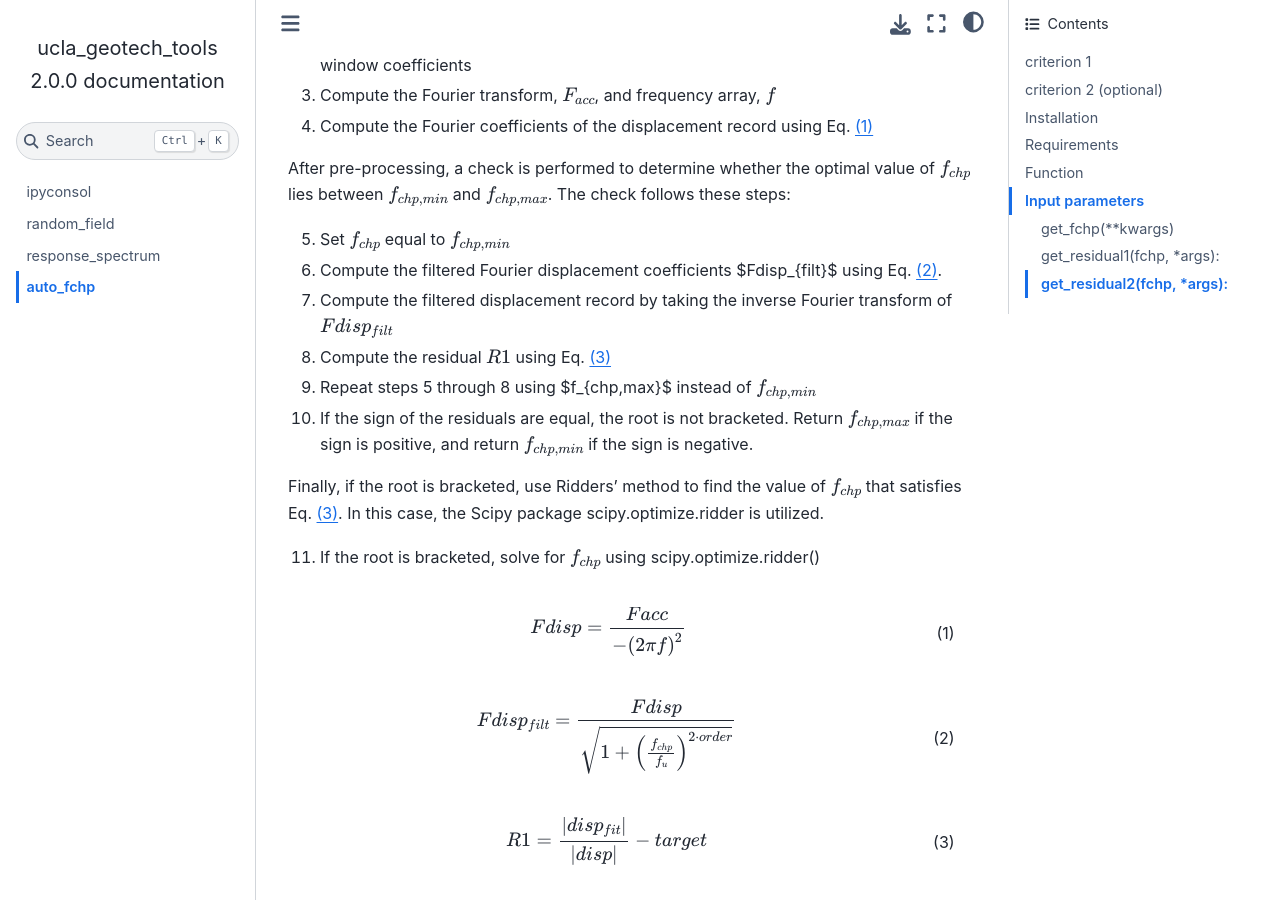
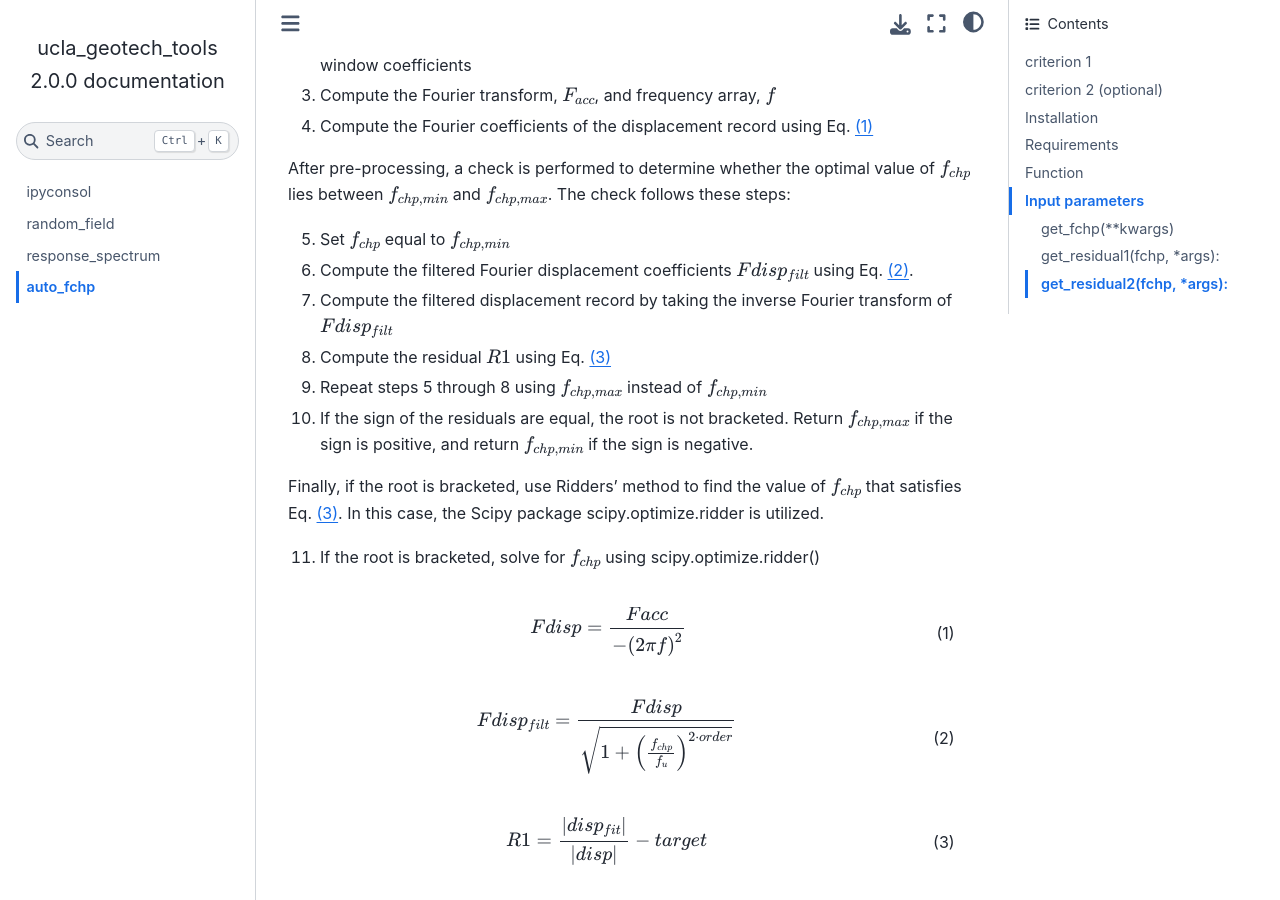
Before and after one commit to sjbrandenberg/ucla_geotech_tools, a Sphinx documentation site: the page built from docs/auto_fchp_README.md, in a window 1280 px wide and 900 px high, scrolled down 654 px. Built offline with Sphinx 7.4.7 and the Sphinx Book theme 1.1.4, drawn with Linux system fonts in a browser that asks for light colours; pages that are not in the unit, such as notebooks, are missing from menus; part of the change alters nothing that is shown.

```diff
--- a/docs/auto_fchp_README.md
+++ b/docs/auto_fchp_README.md
@@ -19,10 +19,10 @@ The algorithm fits a polynomial of user-specified order to the filtered displace
 After pre-processing, a check is performed to determine whether the optimal value of {math}`f_{chp}` lies between {math}`f_{chp,min}` and {math}`f_{chp,max}`. The check follows these steps:
 
 5. Set {math}`f_{chp}` equal to {math}`f_{chp,min}`
-6. Compute the filtered Fourier displacement coefficients $Fdisp_{filt}$ using Eq. {eq}`Fdisp_filt`.
+6. Compute the filtered Fourier displacement coefficients {math}`Fdisp_{filt}` using Eq. {eq}`Fdisp_filt`.
 7. Compute the filtered displacement record by taking the inverse Fourier transform of {math}`Fdisp_{filt}`
 8. Compute the residual {math}`R1` using Eq. {eq}`R1`
-9. Repeat steps 5 through 8 using $f_{chp,max}$ instead of {math}`f_{chp,min}`
+9. Repeat steps 5 through 8 using {math}`f_{chp,max}` instead of {math}`f_{chp,min}`
 10. If the sign of the residuals are equal, the root is not bracketed. Return {math}`f_{chp,max}` if the sign is positive, and return {math}`f_{chp,min}` if the sign is negative.
 
 Finally, if the root is bracketed, use Ridders' method to find the value of {math}`f_{chp}` that satisfies Eq. {eq}`R1`. In this case, the Scipy package scipy.optimize.ridder is utilized.
```
